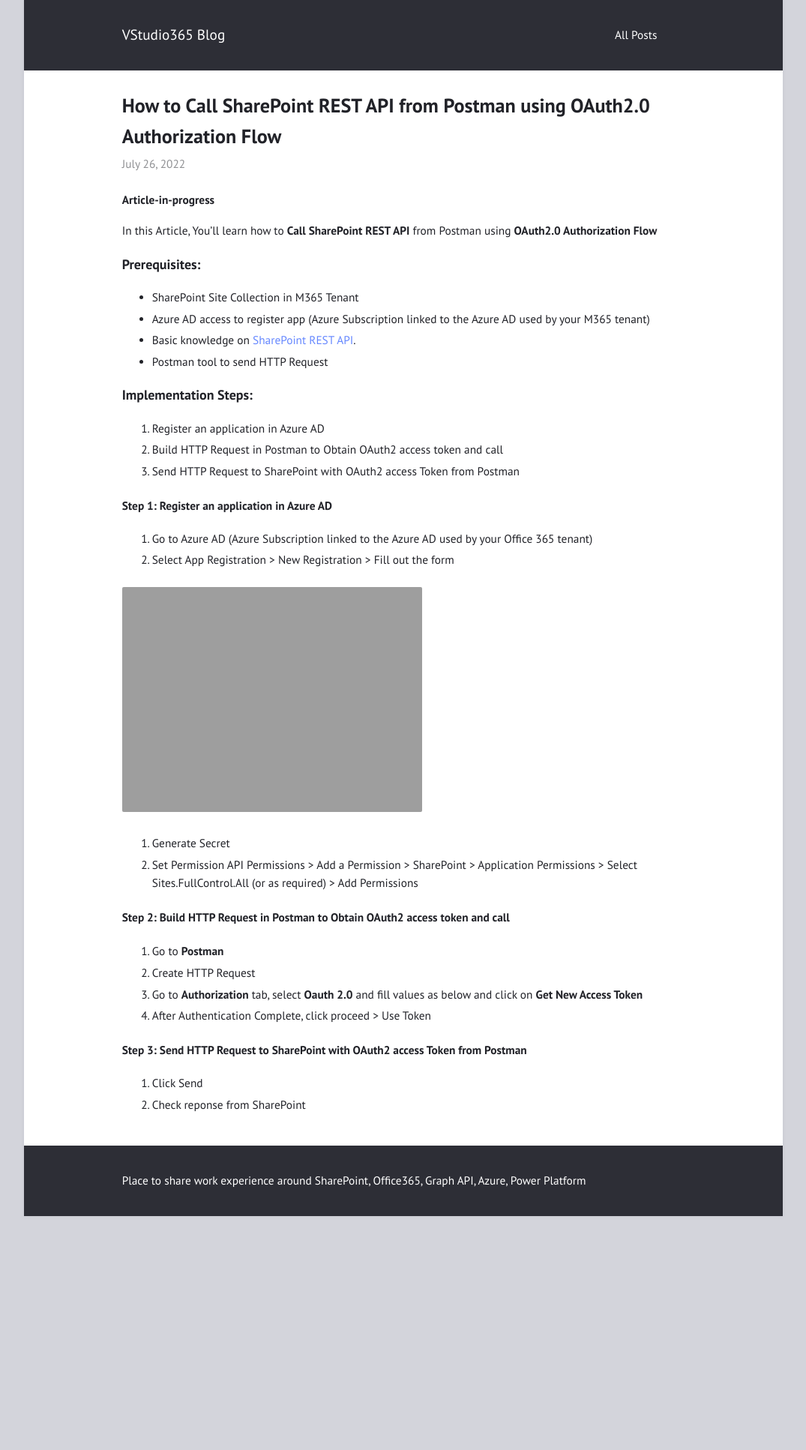
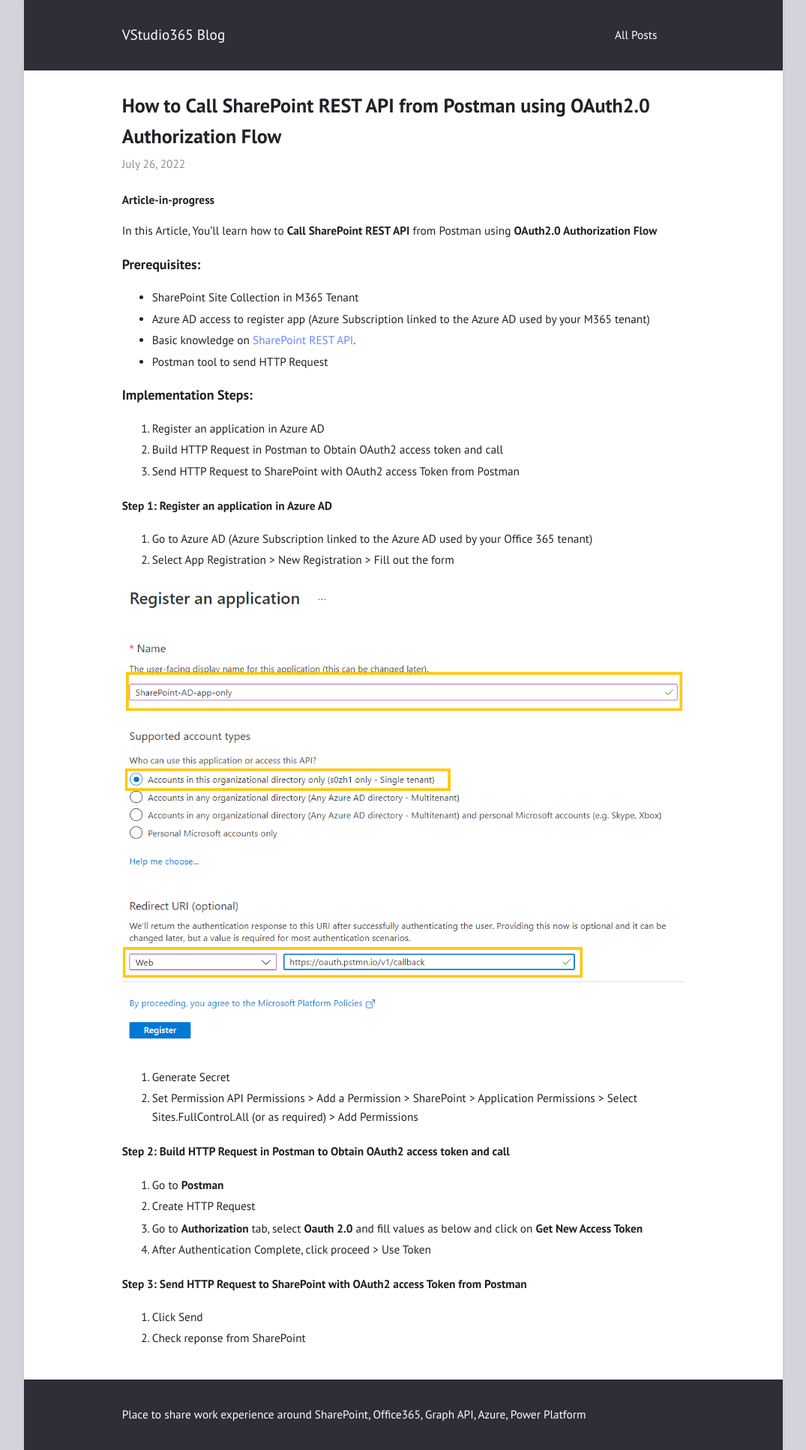
Before and after one commit to vstudio365/vstudio365.github.io, a Jekyll site: the page built from docs/_posts/2022-07-26-Call-SharePoint-REST-API-from-Postman-using-OAuth2-Authorization-Flow.md, in a window 1280 px wide. Shown: the whole page at 75% size, without its empty margins (102-1177 px from the left). Built offline with Jekyll 4.4.1, drawn with Linux system fonts in a browser that asks for light colours; before the commit the page ends 1622 px from its top, so only the background shows below that.

Commit message:
fix image link

```diff
--- a/docs/_posts/2022-07-26-Call-SharePoint-REST-API-from-Postman-using-OAuth2-Authorization-Flow.md
+++ b/docs/_posts/2022-07-26-Call-SharePoint-REST-API-from-Postman-using-OAuth2-Authorization-Flow.md
@@ -26,7 +26,7 @@
 1. Go to Azure AD (Azure Subscription linked to the Azure AD used by your Office 365 tenant)
 1. Select App Registration > New Registration > Fill out the form
 
-![screenshot](https://vstudio365.github.io/blog/assets/screenshots/app-registration-form-01.jpg)
+![screenshot](https://vstudio365.github.io/assets/screenshots/app-registration-form-01.jpg)
 
 1. Generate Secret
 1. Set Permission
```
